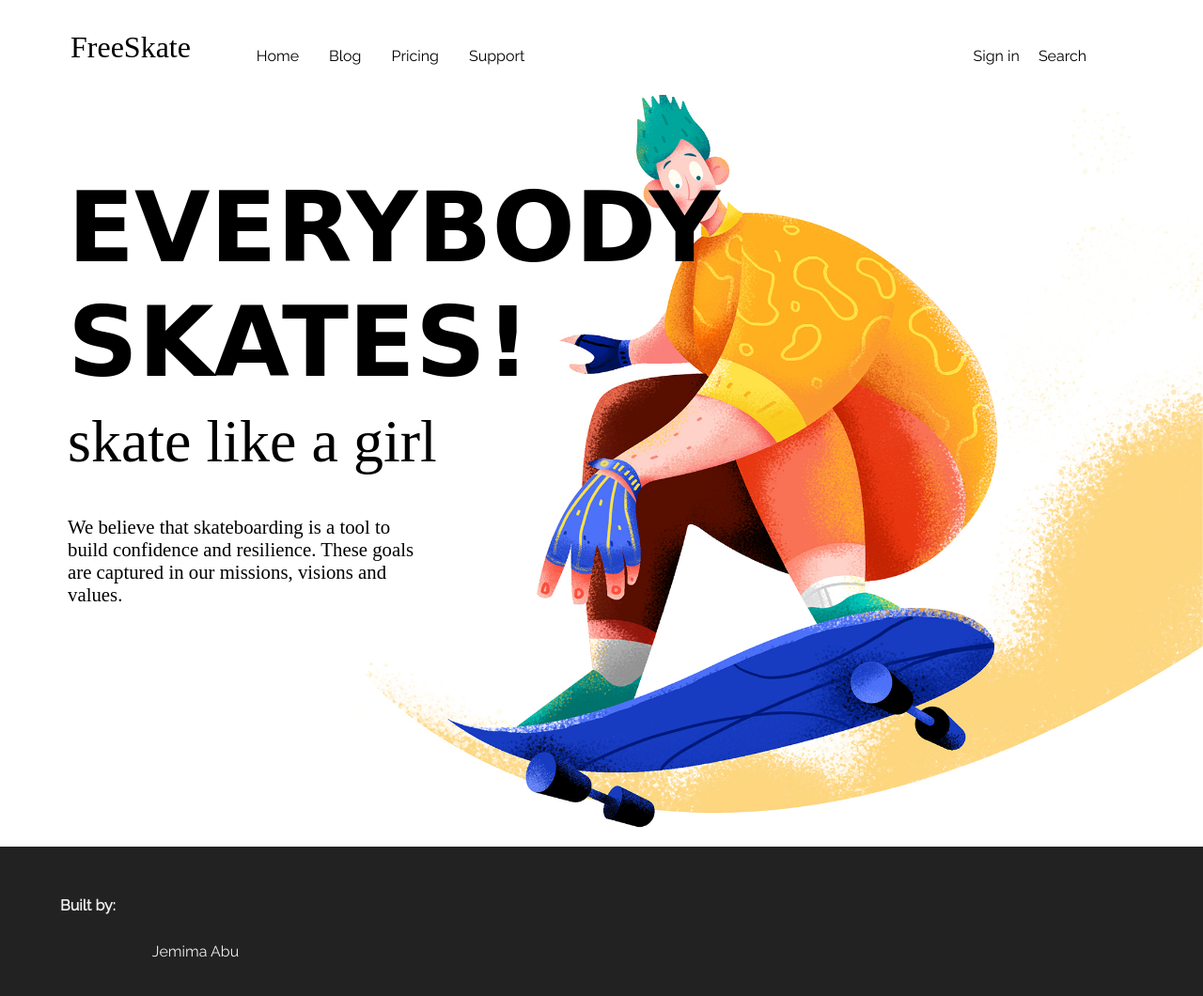
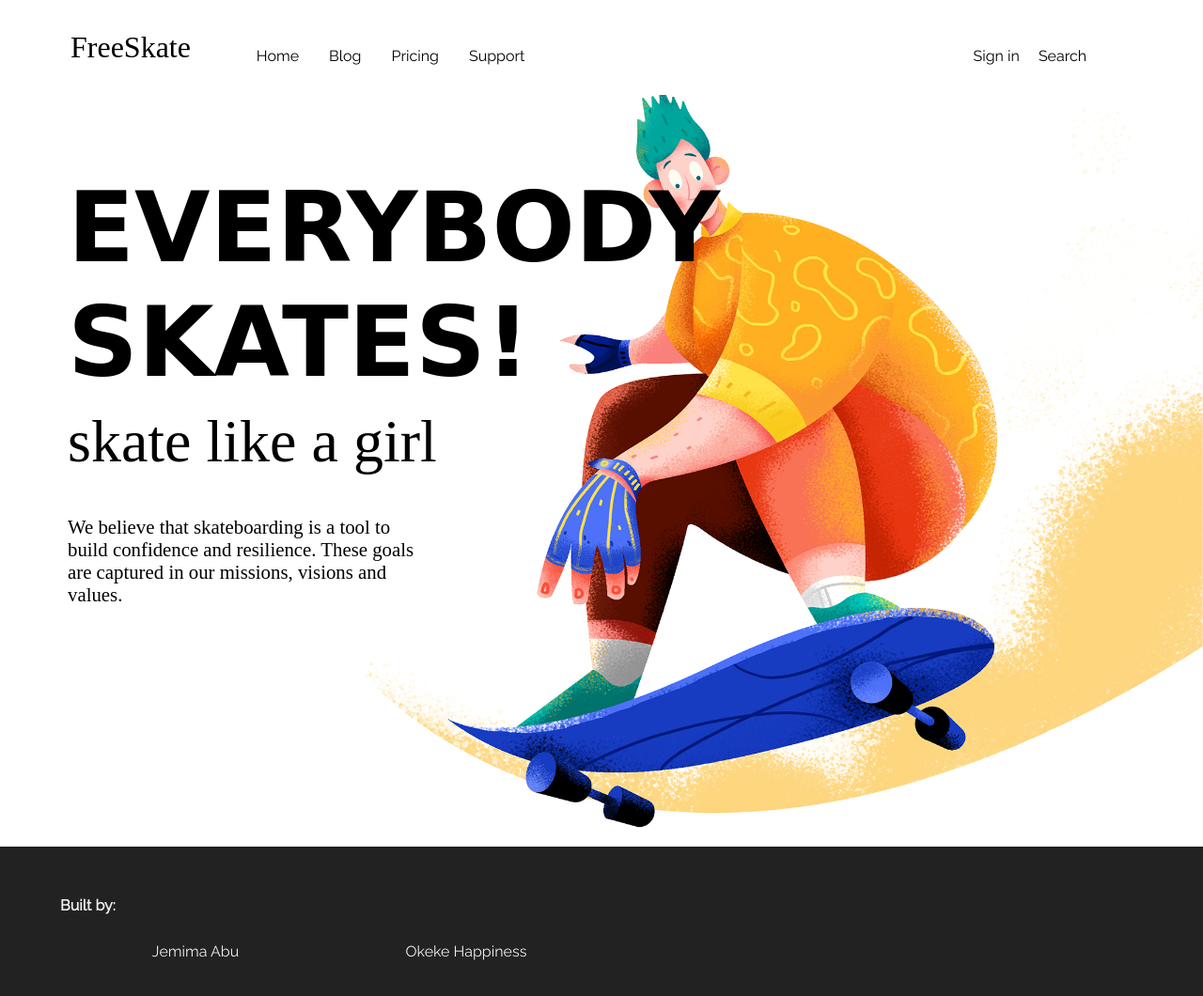
Before and after one commit to jemimaabu/girl-code-example, a plain HTML site: page index.html in a window 1280 px wide. Shown: the whole page at 94% size. Drawn offline with Linux system fonts and the light colour scheme; a web font is replaced by a local one.

Commit message:
Update index.html

```diff
--- a/index.html
+++ b/index.html
@@ -36,6 +36,8 @@
         <h4>Built by:</h4>
         <div class="footer-links">
             <a href="https://github.com/jemimaabu" target="_blank">Jemima Abu</a>
+
+            <a href="https://github.com/happiexplores" target="_blank">Okeke Happiness</a>
         </div>
     </footer>
 </body>
```
